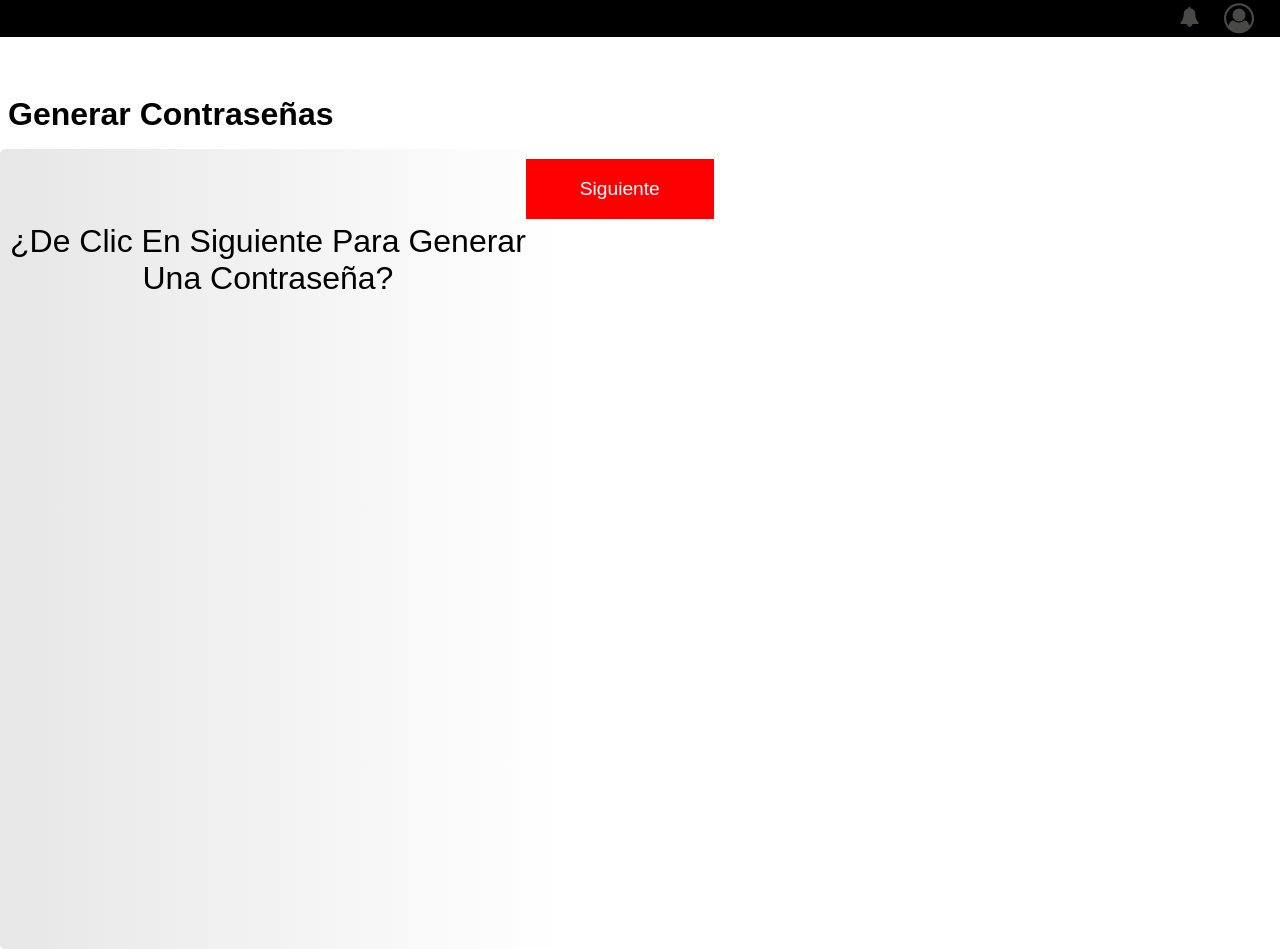
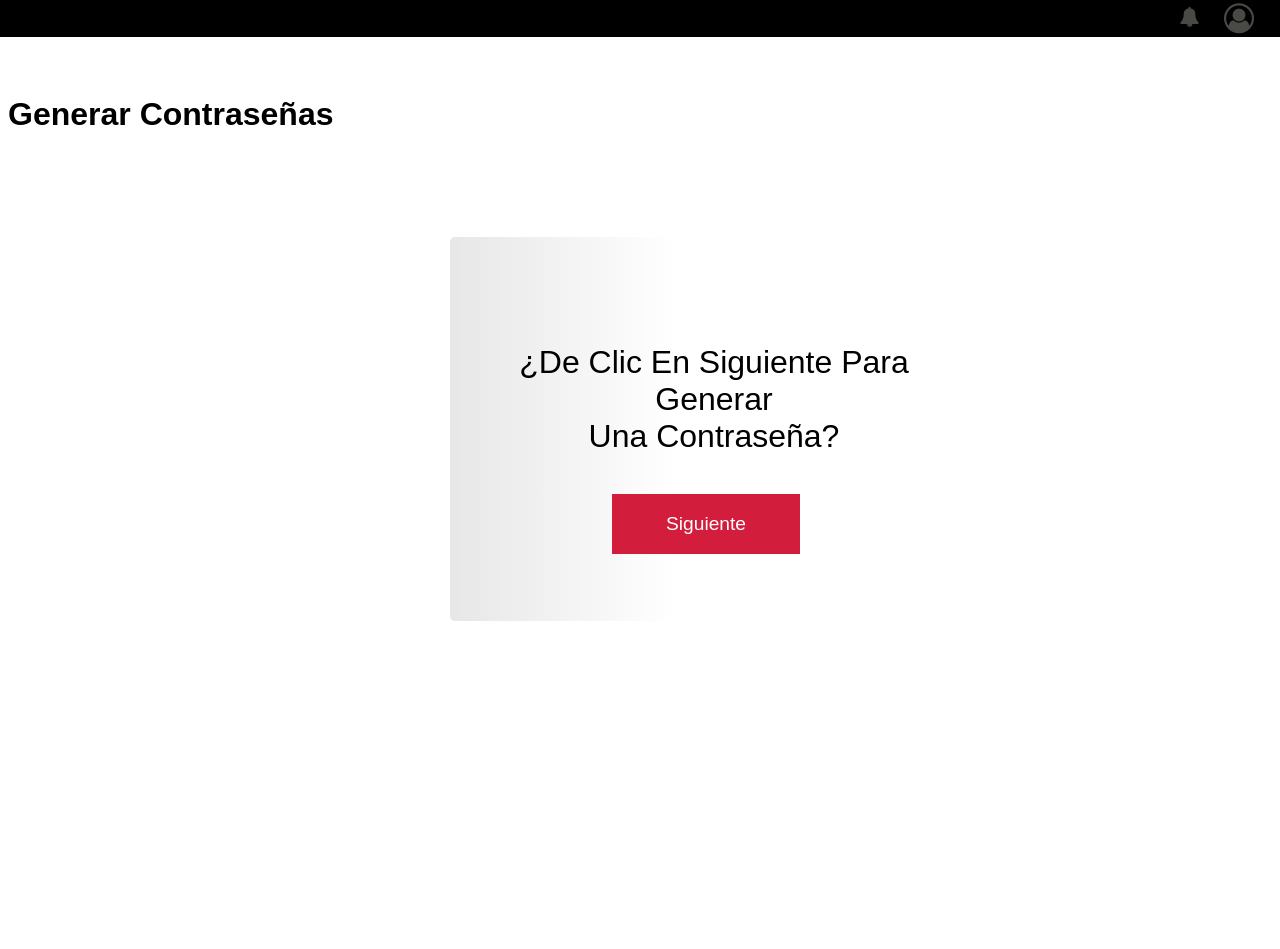
Before and after one commit to Alibaba-y-los-programadores/AliKey, a plain HTML site: page pages/GenerarContraseña.html in a window 1280 px wide. After the commit the page ends 800 px from the top, so only its background shows below. Drawn offline with Linux system fonts and the light colour scheme.

Commit message:
Se suben modificaciones  y mejoras en página generar contraseñas

```diff
--- a/assets/css/GenerarContraseña.css
+++ b/assets/css/GenerarContraseña.css
@@ -16,22 +16,35 @@
     margin-top: -5rem;
 }
 .page-container {
-  display: flex;
+  display: grid;
   justify-content: center;
   align-items: center;
-  min-height: 100vh;
+  height: 20vh;
+
 }
 
+div.container{
+    display: flex;
+    align-items: center;
+    justify-content: center;
+    position: fixed;
+    height: 48vh;
+    width: 40vw;
+    margin-left:300px;
+    margin-right:20px;
+    margin-top: 400px ;
+
+}
 .container {
 
   background: linear-gradient(90deg, rgba(217, 217, 217, 0.64) 0%, rgba(217, 217, 217, 0) 43.9%);
-  padding: 10px;
   border-radius: 5px;
   box-shadow: 0 5px 4px rgba(217, 217, 217, 0);
-  left: 455px;
+  left: 150px;
   text-align: center;
-  width:820px;
-  height: 340px;
+  width:220px;
+  height: 120px;
+  margin-top: 400px;
 }
 
 
@@ -108,16 +121,44 @@
 #item-btn{
 width: 188px;
 height: 60px;
-top: 594px;
-left: 772px;
+top: 500px;
+left:650px;
 outline: none;
 border: none;
-background: red;
+background: rgba(210, 29, 60, 1);
+transform: translate(50%, -50%);
+top: 50%;
+right: 50%;
 color: white;
-padding: 0 0.5rem;
 font-size: 1.2rem;
-margin-right: 0.5rem;
+margin-top: 95px;
+margin-bottom: 210px;
+position: absolute;
+
 }
+
+container-parent {
+    position: relative;
+    display: flex;
+    justify-content: center;
+    align-items: center;
+    height: 80vh;
+  }
+
+  #item-btn {
+    width: 188px;
+    height: 60px;
+    outline: none;
+    border: none;
+    background: rgba(210, 29, 60, 1);
+    color: white;
+    font-size: 1.2rem;
+    position: absolute;
+    top: 50%;
+    left: 50%;
+    transform: translate(-50%, -50%);
+  }
+
 
 #title{
     font-size: 2rem;
@@ -129,13 +170,17 @@ margin-right: 0.5rem;
     color:black;
     font-family: sans-serif;
     margin-top: 1rem;
+
 }
 #footer-title{
     font-size: 2rem;
     text-transform: capitalize;
     text-align: center;
-    padding: 4rem 0;
     color: black;
+    margin-left: 1rem;
+    margin-top: 20px;
+    margin-bottom:80px;
+
 
 }
 .footer{
```
